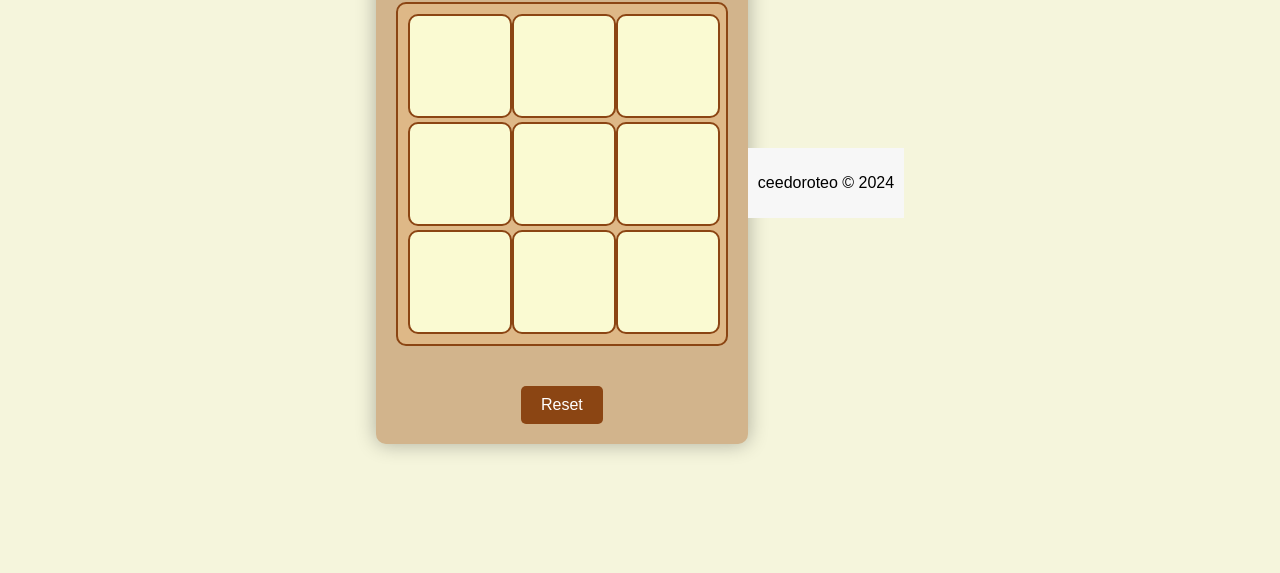
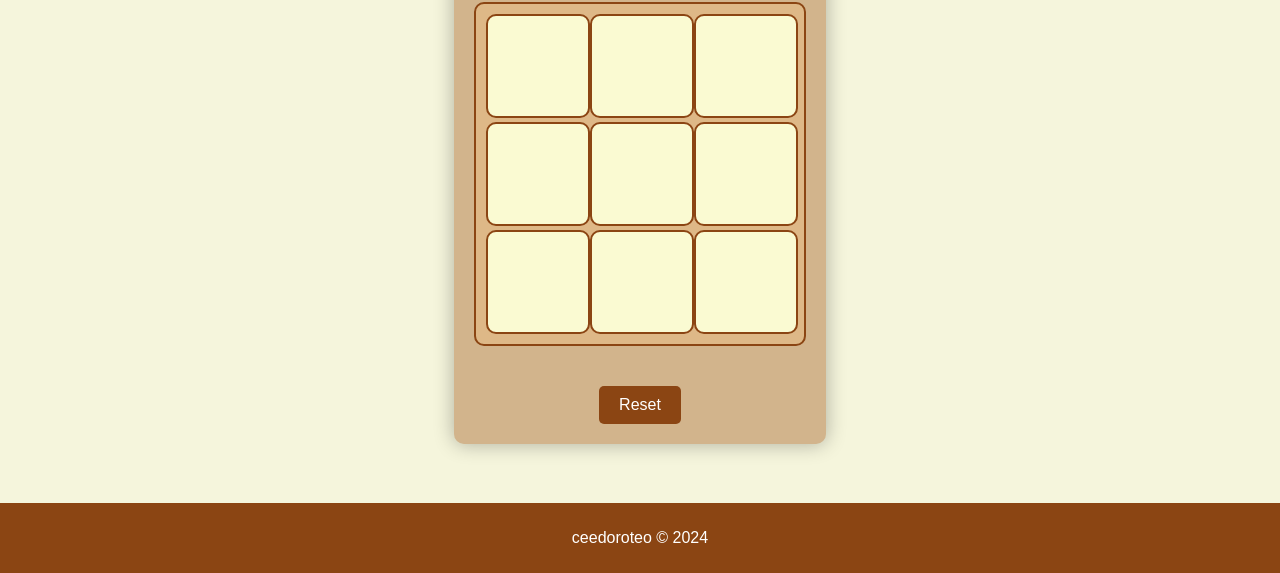
Before and after one commit to ceedoroteo/tic-tac-panda-hog, a plain HTML site: page index.html in a window 1280 px wide. Shown: the part 227-800 px from the top of the page. Drawn offline with Linux system fonts and the light colour scheme.

Commit message:
Update style.css

```diff
--- a/style.css
+++ b/style.css
@@ -72,9 +72,14 @@ button {
 button:hover {
     background-color: #a0522d; /* Sienna */
 }
+/* Add some styles for the footer */
 .footer {
+    position: fixed;
+    bottom: 0;
+    left: 0;
+    width: 100%;
+    background-color: #8b4513; /* Saddle brown */
+    color: #fff; /* White */
     text-align: center;
-    margin-top: 20px;
-    padding: 10px;
-    background-color: #f7f7f7;
+    padding: 10px 0;
 }
```
